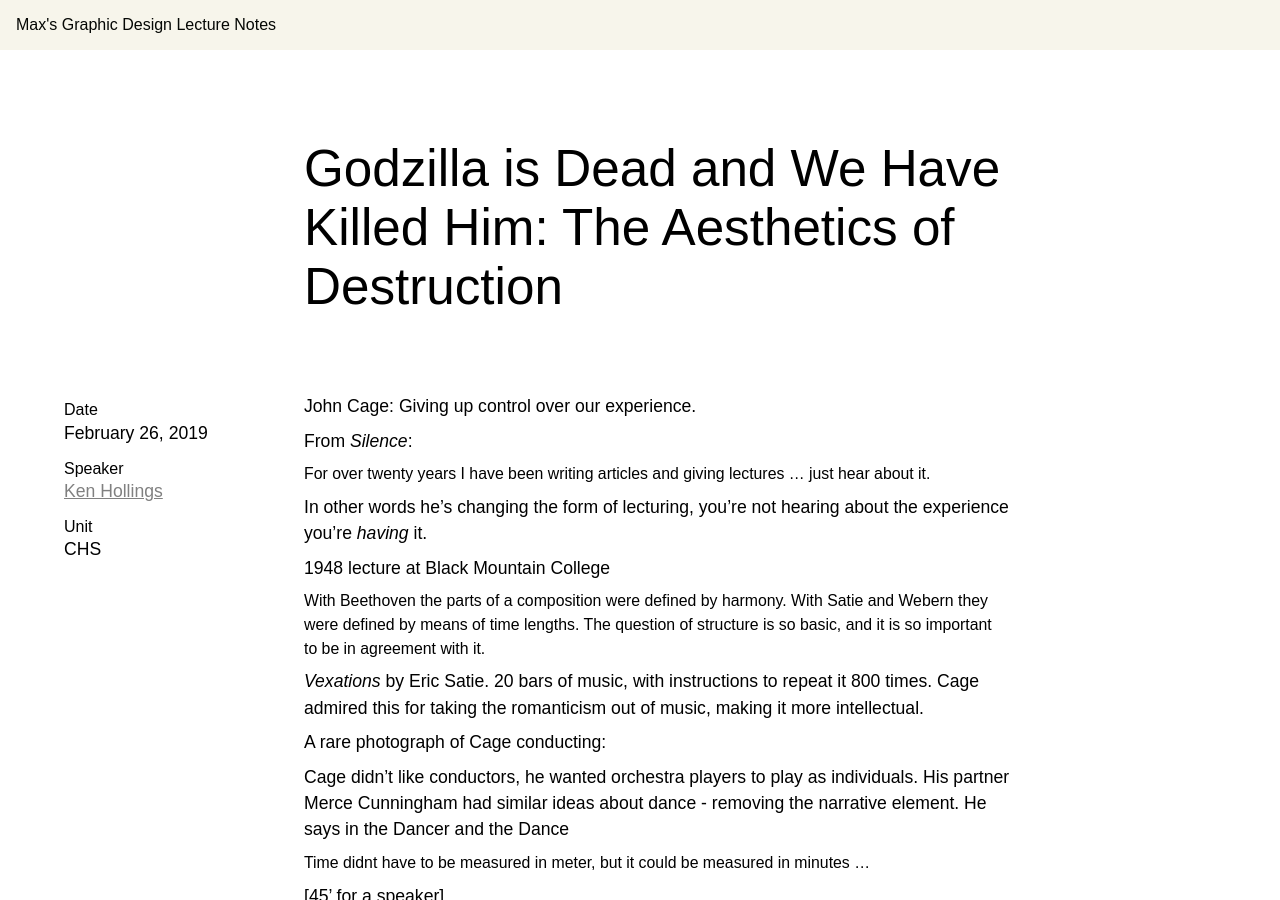
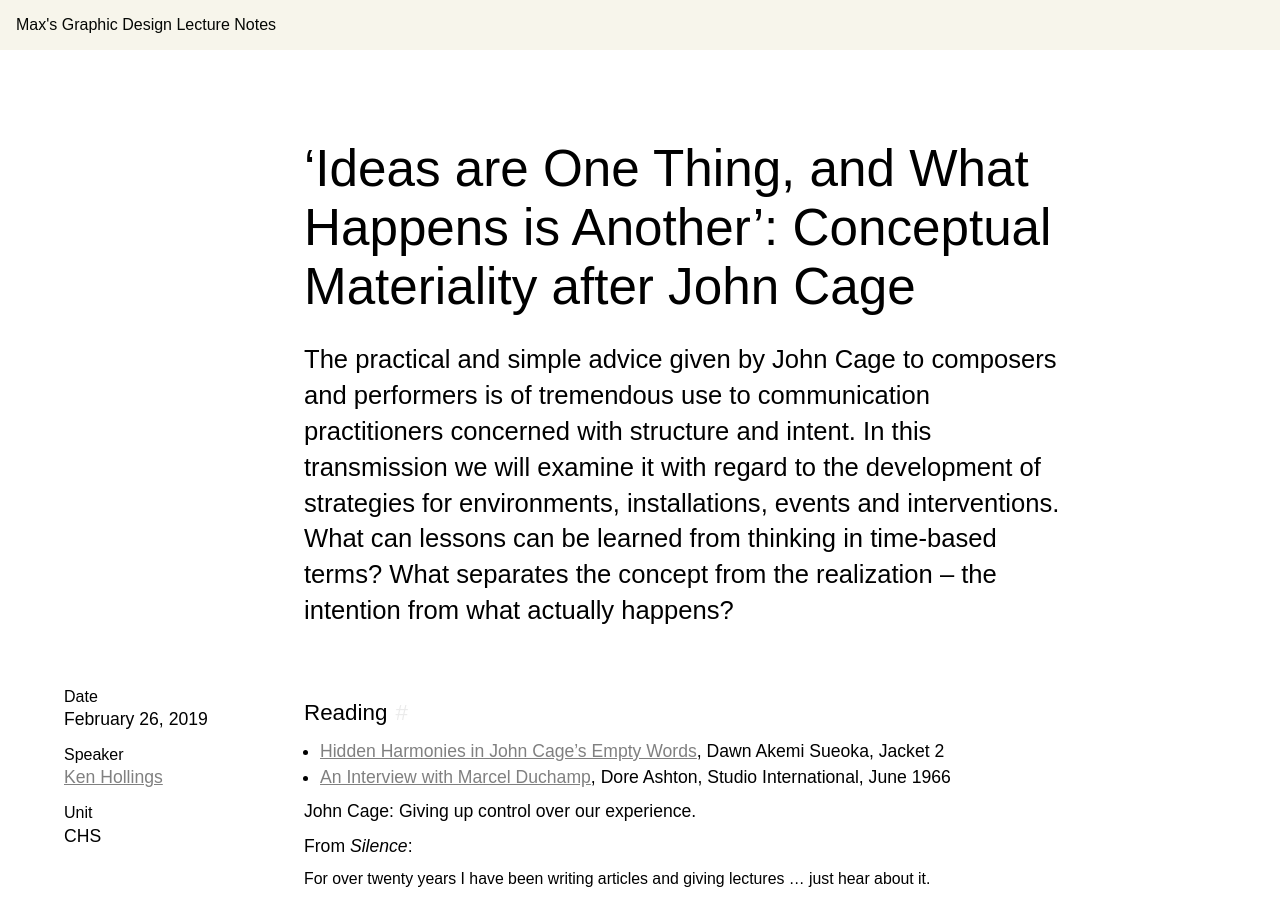
Before and after one commit to awesomephant/notes, a Jekyll site: the page built from _posts/2019-03-05-bright-labyrinth-12.md, in a window 1280 px wide and 900 px high. Built offline with Jekyll 4.4.1, drawn with Linux system fonts in a browser that asks for light colours.

Commit message:
Clean BL notes

```diff
--- a/_posts/2019-03-05-bright-labyrinth-12.md
+++ b/_posts/2019-03-05-bright-labyrinth-12.md
@@ -1,13 +1,18 @@
 ---
 layout: post
-title: "Godzilla is Dead and We Have Killed Him: The Aesthetics of Destruction"
+title: "‘Ideas are One Thing, and What Happens is Another’: Conceptual Materiality after John Cage"
 date: 2019-02-26 16:30:00
 teacher: "Ken Hollings"
 unit: 'CHS'
-abstract: ""
+abstract: "The practical and simple advice given by John Cage to composers and performers is of tremendous use to communication practitioners concerned with structure and intent. In this transmission we will examine it with regard to the development of strategies for environments, installations, events and interventions. What can lessons can be learned from thinking in time-based terms? What separates the concept from the realization – the intention from what actually happens?"
 website: ""
 thumb: ""
 ---
+
+## Reading
+
+- [Hidden Harmonies in John Cage's Empty Words](http://jacket2.org/article/hidden-harmonies-john-cages-empty-words), Dawn Akemi Sueoka, Jacket 2
+- [An Interview with Marcel Duchamp](http://www.studiointernational.com/index.php/an-interview-with-marcel-duchamp), Dore Ashton, Studio International, June 1966
 
 John Cage: Giving up control over our experience.
 
```
